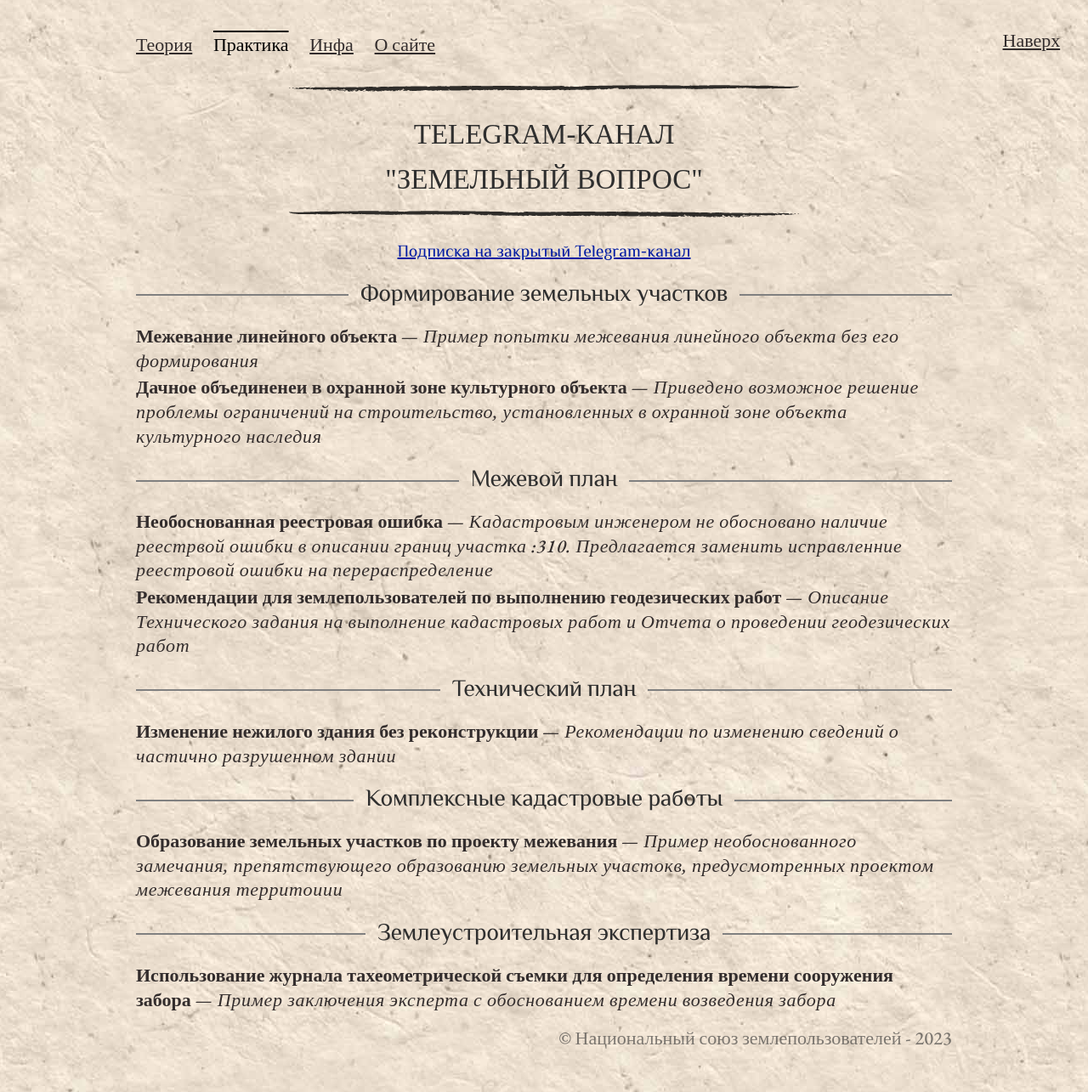
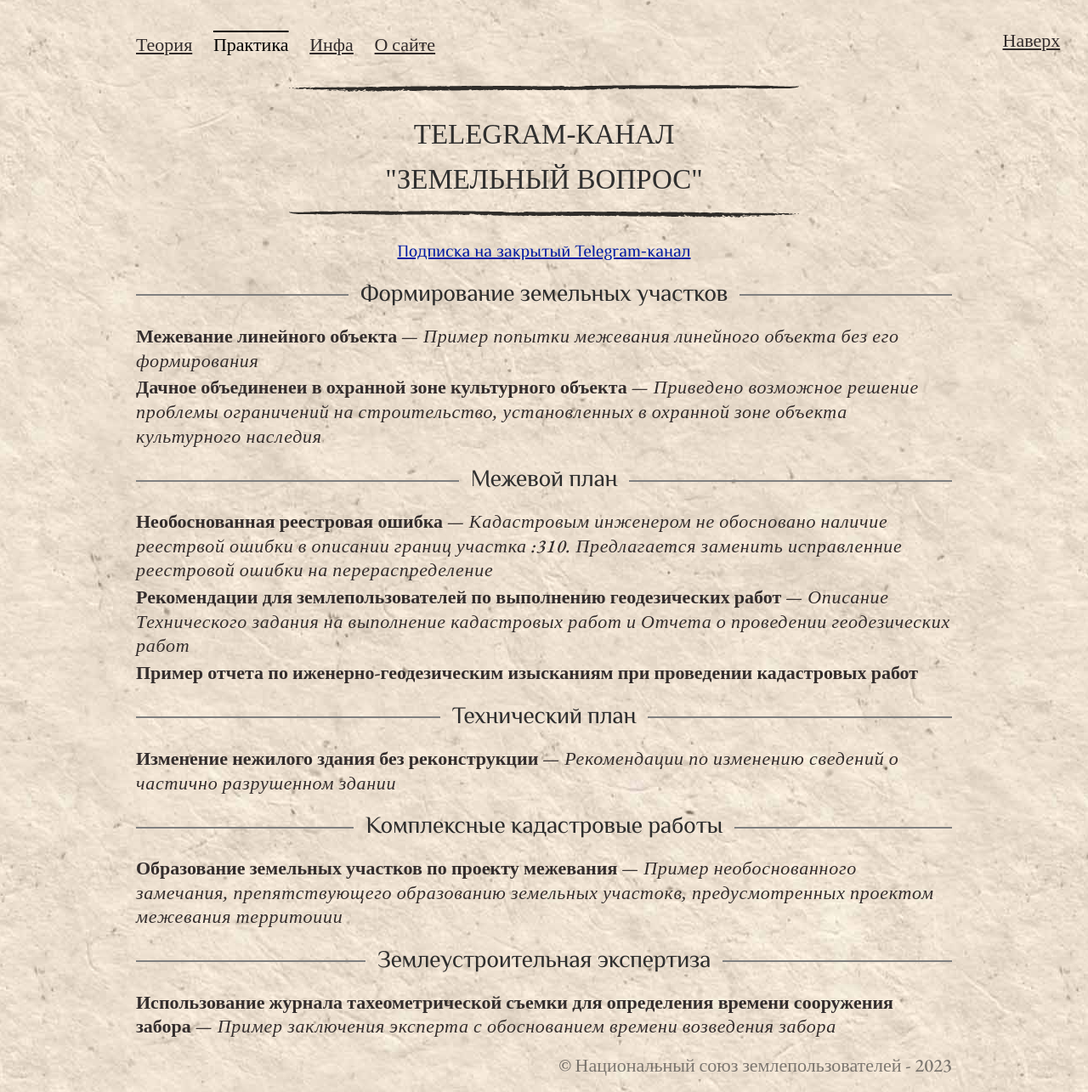
Before and after one commit to SergSi/land-use-art, a Jekyll site: the page built from pages/docs.md, in a window 1280 px wide. Shown: the whole page at 85% size. Built offline with Jekyll 4.4.1, drawn with Linux system fonts in a browser that asks for light colours; some web fonts are replaced.

Commit message:
Update 2_mej.yml

```diff
--- a/_data/2_mej.yml
+++ b/_data/2_mej.yml
@@ -6,3 +6,5 @@ posts:
   - title: Рекомендации для землепользователей по выполнению геодезических работ
     sum: Описание Технического задания на выполнение кадастровых работ и Отчета о проведении геодезических работ
     link: https://t.me/c/1929818077/66
+  - title: Пример отчета по иженерно-геодезическим изысканиям при проведении кадастровых работ
+    link: https://t.me/c/1929818077/68
```
